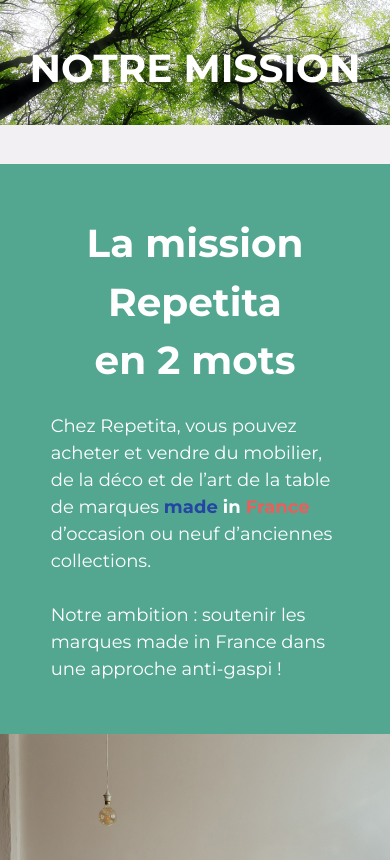
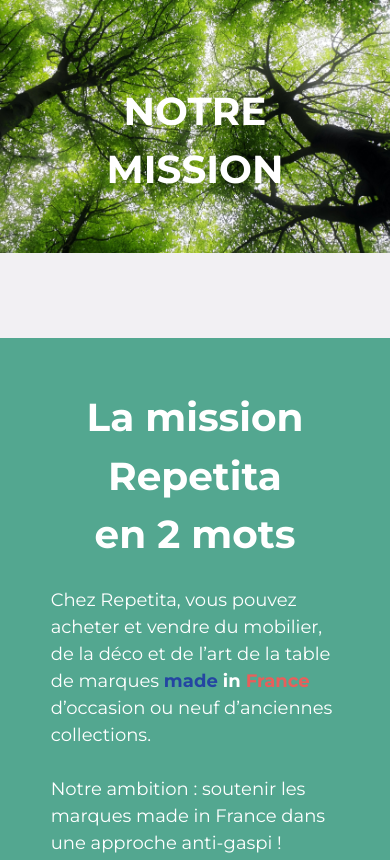
Before and after one commit to NatCanCode/repetita-nos-missions, a plain HTML site: page index.html in a window 390 px wide. Shown: the top 860 px of the page. Drawn offline with Linux system fonts and the light colour scheme.

Commit message:
Add files via upload

```diff
--- a/index.html
+++ b/index.html
@@ -13,11 +13,14 @@
 </head>
 <body>
   <!-- HEADER -->
-  <header>
-    <section class="title flex">
+  <section class="banner">
+    <img src="img/trees-header.jpg" alt="tronc-d-arbres-feuilles-vertes-montant-vers-le-ciel">
+    <div class="title">
       <h1 class="white">NOTRE MISSION</h1>
-    </section>
-  </header>
+    </div>
+  </section>
+
+  <section class="break"></section>
 
   <section class="mission-section flex">
     <div class="mission flex">
@@ -89,5 +92,7 @@
     </div>
   </section>
 
+  <section class="break"></section>
+
 </body>
 </html>
--- a/style.css
+++ b/style.css
@@ -55,17 +55,28 @@ p{
 }
 
 /* HEADER */
+.banner{
+    height: 50vh;
+    width: 100%;
+    position: relative;
+}
+.banner img{
+    height: 100%;
+    width: 100%;
+    object-fit: cover;
+    object-position: top;
+}
 .title{
-    background-color: #53A790;
-    background: url(img/trees-header.jpg) no-repeat center / cover;
+    position: absolute;
     text-align: center;
-    object-fit: cover;
-    display: block;
-    max-height: 50vh;
-    margin-bottom: 10%;
+    top: 60%;
+    left: 50%;
+    transform: translate(-50%, -60%);
 }
-.title h1{
-    padding-top: 13%;
+
+/* BREAK */
+.break{
+    height: 20vh;
 }
 
 /* MISSON */
@@ -200,10 +211,30 @@ p{
 /* MEDIA QUERIES */
 @media screen and (max-width: 768px){
     /* HEADER */
-    .title h1{
-        padding-top: 10%;
-        padding-bottom: 7%;
+    .banner{
+        height: 30vh;
+        width: 100%;
+        position: relative;
     }
+    .banner img{
+        height: 100%;
+        width: 100%;
+        object-fit: cover;
+        object-position: top;
+    }
+    .title{
+        position: absolute;
+        text-align: center;
+        top: 60%;
+        left: 50%;
+        transform: translate(-50%, -60%);
+    }
+
+    /* BREAK */
+    .break{
+        height: 10vh;
+    }
+
 
     /* MISSON */
     .mission-section{
```
